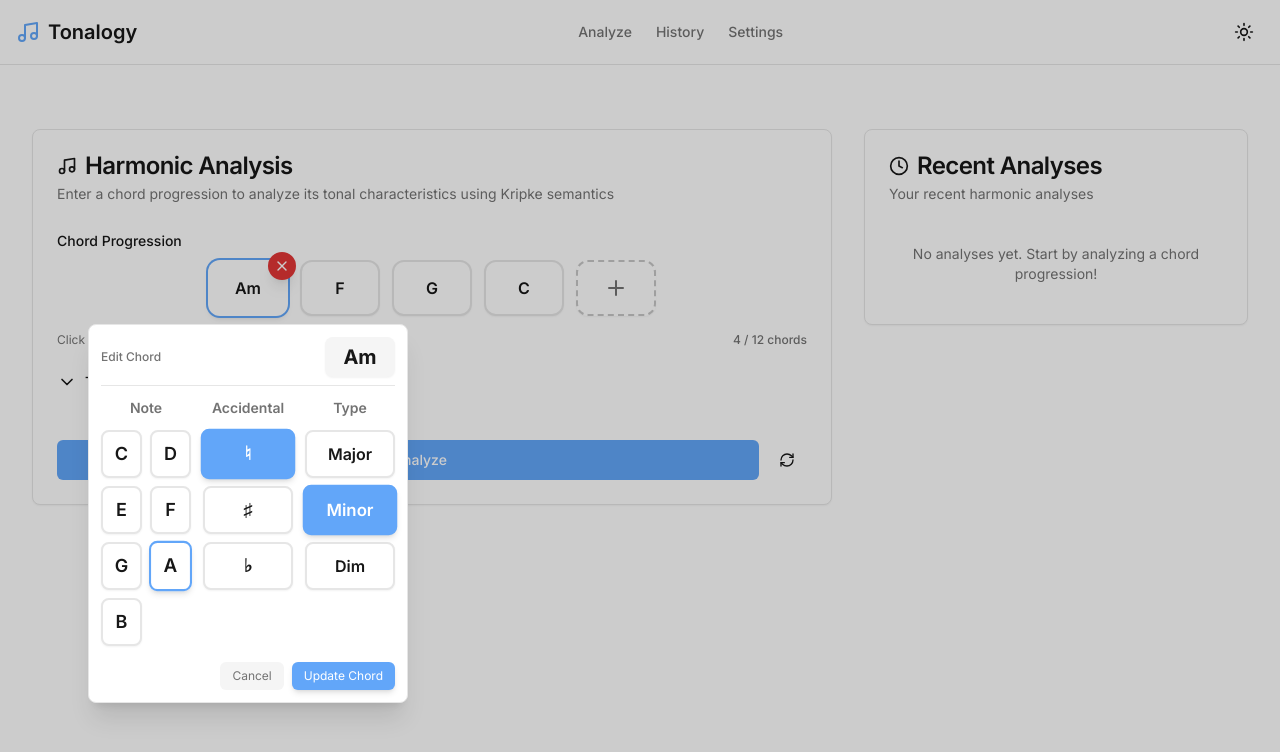
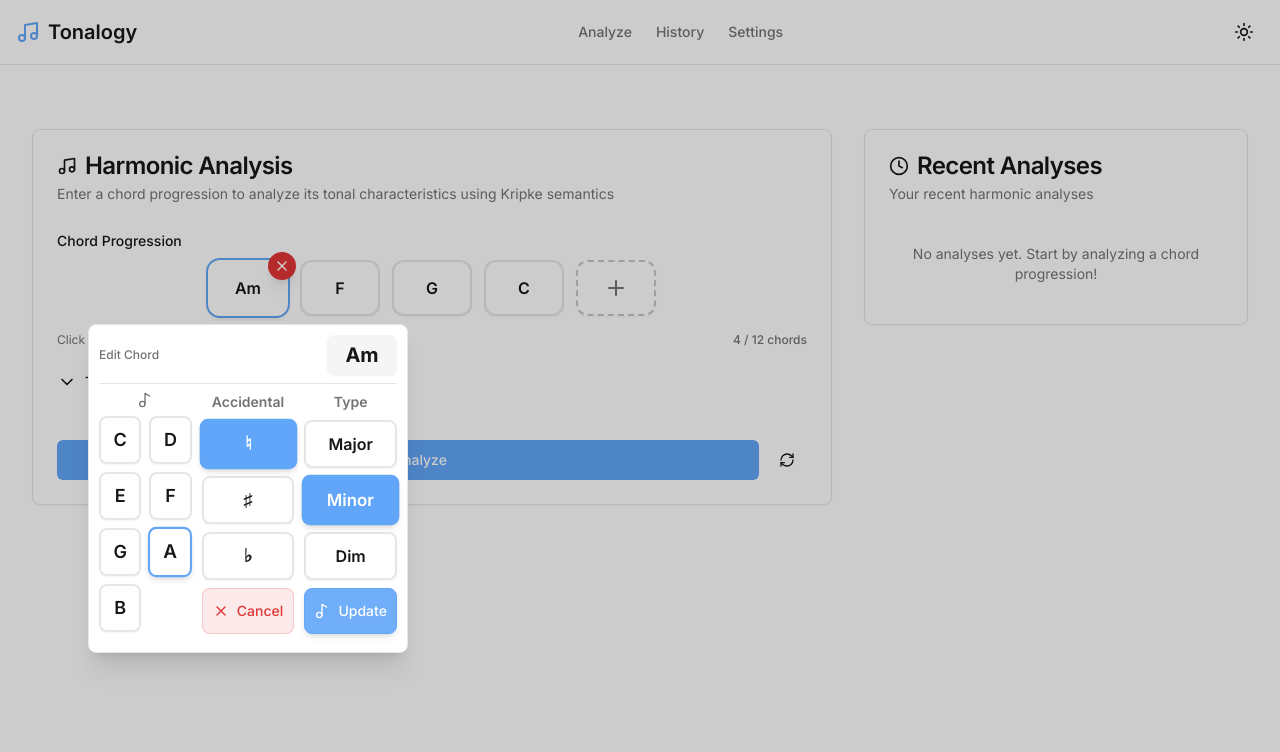
Before and after one commit to joabemorais/tonalogy-interface, a Next.js app: page / in a window 1280 px wide. Both pictures are taken after a click on the button "Am". Shown: the top 752 px of the page. Built offline with nearby package versions, Linux system fonts and the light colour scheme.

Commit message:
feat: enhance VisualChordInput with improved UI and integrated action buttons for chord management

```diff
--- a/components/visual-chord-input.tsx
+++ b/components/visual-chord-input.tsx
@@ -1,7 +1,7 @@
 'use client'
 
 import React, { useState } from 'react'
-import { Plus, X } from 'lucide-react'
+import { Plus, X, Music2, Hash, Palette } from 'lucide-react'
 import { cn } from '@/lib/utils'
 import { useIsMobile } from '@/hooks/use-mobile'
 import { MobileChordKeyboard } from '@/components/mobile-chord-keyboard'
@@ -219,9 +219,9 @@ export function VisualChordInput({ chords, onChange, disabled = false, maxChords
                 />
 
                 {/* Painel posicionado abaixo do botão de edição */}
-                <div className="absolute left-1/2 top-full -translate-x-1/2 mt-2 p-3 bg-background border rounded-lg shadow-xl z-50 w-[320px] max-h-[380px] overflow-y-auto animate-in fade-in zoom-in duration-200">
+                <div className="absolute left-1/2 top-full -translate-x-1/2 mt-2 p-2.5 bg-background border rounded-lg shadow-xl z-50 w-[320px] max-h-[380px] overflow-y-auto animate-in fade-in zoom-in duration-200">
                   {/* Header with preview */}
-                  <div className="flex items-center justify-between mb-3 pb-2 border-b">
+                  <div className="flex items-center justify-between mb-2 pb-2 border-b">
                     <span className="text-xs text-muted-foreground font-medium">
                       Edit Chord
                     </span>
@@ -231,10 +231,12 @@ export function VisualChordInput({ chords, onChange, disabled = false, maxChords
                   </div>
 
                   {/* Grid layout */}
-                  <div className="grid grid-cols-3 gap-3 mb-4">
+                  <div className="grid grid-cols-3 gap-2.5 mb-2">
                     {/* Note selector */}
-                    <div className="space-y-3">
-                      <label className="text-sm font-semibold text-muted-foreground text-center block">Note</label>
+                    <div className="space-y-2">
+                      <div className="flex items-center justify-center text-muted-foreground">
+                        <Music2 className="h-4 w-4" />
+                      </div>
                       <div className="grid grid-cols-2 gap-2">
                         {NOTES.map((note) => (
                           <button
@@ -255,7 +257,7 @@ export function VisualChordInput({ chords, onChange, disabled = false, maxChords
                     </div>
 
                     {/* Accidental selector */}
-                    <div className="space-y-3">
+                    <div className="space-y-2">
                       <label className="text-sm font-semibold text-muted-foreground text-center block">Accidental</label>
                       <div className="space-y-2">
                         {ACCIDENTALS.map((acc) => (
@@ -273,11 +275,20 @@ export function VisualChordInput({ chords, onChange, disabled = false, maxChords
                             {acc === '♮' ? '♮' : acc}
                           </button>
                         ))}
+
+                        {/* Botão Cancel integrado na coluna Accidental */}
+                        <button
+                          onClick={handleCloseChordBuilder}
+                          className="w-full py-3 text-sm font-medium bg-destructive/10 text-destructive rounded-lg border border-destructive/20 hover:bg-destructive/20 hover:border-destructive/40 transition-all duration-200 flex items-center justify-center gap-2 mt-4"
+                        >
+                          <X className="h-4 w-4" />
+                          Cancel
+                        </button>
                       </div>
                     </div>
 
                     {/* Chord type selector */}
-                    <div className="space-y-3">
+                    <div className="space-y-2">
                       <label className="text-sm font-semibold text-muted-foreground text-center block">Type</label>
                       <div className="space-y-2">
                         {CHORD_TYPES.map((type) => (
@@ -295,24 +306,17 @@ export function VisualChordInput({ chords, onChange, disabled = false, maxChords
                             {type.label}
                           </button>
                         ))}
+
+                        {/* Botão Update integrado na coluna Type */}
+                        <button
+                          onClick={handleConfirmChord}
+                          className="w-full py-3 text-sm font-medium bg-primary/90 text-primary-foreground rounded-lg border border-primary hover:bg-primary hover:border-primary/80 transition-all duration-200 flex items-center justify-center gap-2 mt-4 shadow-md"
+                        >
+                          <Music2 className="h-4 w-4" />
+                          Update
+                        </button>
                       </div>
                     </div>
-                  </div>
-
-                  {/* Action buttons */}
-                  <div className="flex gap-2 justify-end">
-                    <button
-                      onClick={handleCloseChordBuilder}
-                      className="px-3 py-1.5 text-xs bg-muted text-muted-foreground rounded-md hover:bg-muted/80 transition-colors"
-                    >
-                      Cancel
-                    </button>
-                    <button
-                      onClick={handleConfirmChord}
-                      className="px-3 py-1.5 text-xs bg-primary text-primary-foreground rounded-md hover:bg-primary/90 transition-colors shadow-md"
-                    >
-                      Update Chord
-                    </button>
                   </div>
                 </div>
               </>
@@ -355,9 +359,9 @@ export function VisualChordInput({ chords, onChange, disabled = false, maxChords
                 />
 
                 {/* Panel posicionado abaixo do botão de adicionar */}
-                <div className="absolute left-1/2 top-full -translate-x-1/2 mt-2 p-3 bg-background border rounded-lg shadow-xl z-50 w-[320px] max-h-[380px] overflow-y-auto animate-in fade-in zoom-in duration-200">
+                <div className="absolute left-1/2 top-full -translate-x-1/2 mt-2 p-2.5 bg-background border rounded-lg shadow-xl z-50 w-[320px] max-h-[380px] overflow-y-auto animate-in fade-in zoom-in duration-200">
                   {/* Header with preview */}
-                  <div className="flex items-center justify-between mb-3 pb-2 border-b">
+                  <div className="flex items-center justify-between mb-2 pb-2 border-b">
                     <span className="text-xs text-muted-foreground font-medium">
                       Add Chord
                     </span>
@@ -367,10 +371,12 @@ export function VisualChordInput({ chords, onChange, disabled = false, maxChords
                   </div>
 
                   {/* Grid layout */}
-                  <div className="grid grid-cols-3 gap-3 mb-4">
+                  <div className="grid grid-cols-3 gap-2.5 mb-2">
                     {/* Note selector */}
-                    <div className="space-y-3">
-                      <label className="text-sm font-semibold text-muted-foreground text-center block">Note</label>
+                    <div className="space-y-2">
+                      <div className="flex items-center justify-center text-muted-foreground">
+                        <Music2 className="h-4 w-4" />
+                      </div>
                       <div className="grid grid-cols-2 gap-2">
                         {NOTES.map((note) => (
                           <button
@@ -391,7 +397,7 @@ export function VisualChordInput({ chords, onChange, disabled = false, maxChords
                     </div>
 
                     {/* Accidental selector */}
-                    <div className="space-y-3">
+                    <div className="space-y-2">
                       <label className="text-sm font-semibold text-muted-foreground text-center block">Accidental</label>
                       <div className="space-y-2">
                         {ACCIDENTALS.map((acc) => (
@@ -409,11 +415,20 @@ export function VisualChordInput({ chords, onChange, disabled = false, maxChords
                             {acc === '♮' ? '♮' : acc}
                           </button>
                         ))}
+
+                        {/* Botão Cancel integrado na coluna Accidental */}
+                        <button
+                          onClick={handleCloseChordBuilder}
+                          className="w-full py-3 text-sm font-medium bg-destructive/10 text-destructive rounded-lg border border-destructive/20 hover:bg-destructive/20 hover:border-destructive/40 transition-all duration-200 flex items-center justify-center gap-2 mt-4"
+                        >
+                          <X className="h-4 w-4" />
+                          Cancel
+                        </button>
                       </div>
                     </div>
 
                     {/* Chord type selector */}
-                    <div className="space-y-3">
+                    <div className="space-y-2">
                       <label className="text-sm font-semibold text-muted-foreground text-center block">Type</label>
                       <div className="space-y-2">
                         {CHORD_TYPES.map((type) => (
@@ -431,24 +446,17 @@ export function VisualChordInput({ chords, onChange, disabled = false, maxChords
                             {type.label}
                           </button>
                         ))}
+
+                        {/* Botão Add integrado na coluna Type */}
+                        <button
+                          onClick={handleConfirmChord}
+                          className="w-full py-3 text-sm font-medium bg-primary/90 text-primary-foreground rounded-lg border border-primary hover:bg-primary hover:border-primary/80 transition-all duration-200 flex items-center justify-center gap-2 mt-4 shadow-md"
+                        >
+                          <Plus className="h-4 w-4" />
+                          Add
+                        </button>
                       </div>
                     </div>
-                  </div>
-
-                  {/* Action buttons */}
-                  <div className="flex gap-2 justify-end">
-                    <button
-                      onClick={handleCloseChordBuilder}
-                      className="px-3 py-1.5 text-xs bg-muted text-muted-foreground rounded-md hover:bg-muted/80 transition-colors"
-                    >
-                      Cancel
-                    </button>
-                    <button
-                      onClick={handleConfirmChord}
-                      className="px-3 py-1.5 text-xs bg-primary text-primary-foreground rounded-md hover:bg-primary/90 transition-colors shadow-md"
-                    >
-                      Add Chord
-                    </button>
                   </div>
                 </div>
               </>
```
